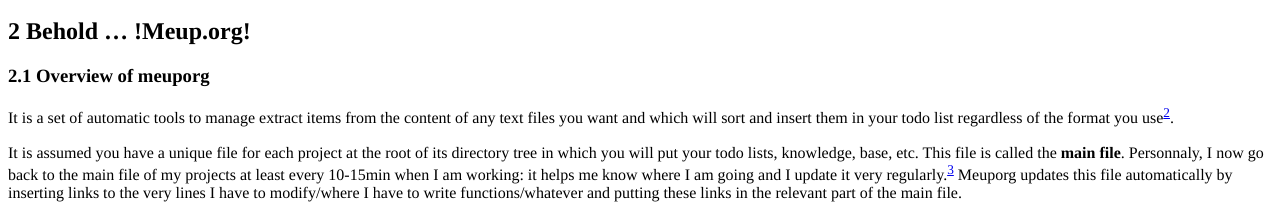
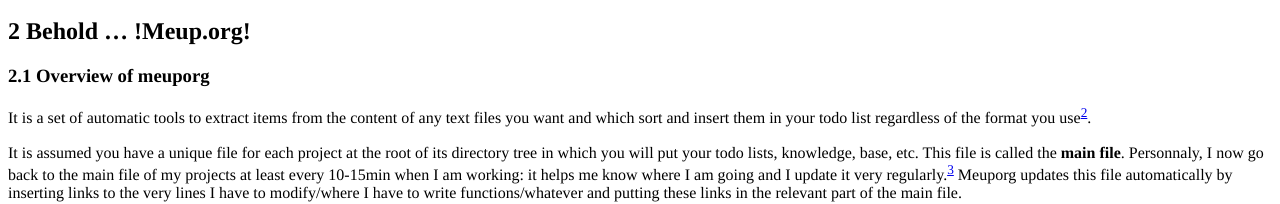
Before and after one commit to picarresursix/meuporg, a plain HTML site: page doc/description.html in a window 1280 px wide. Shown: the part 858-1062 px from the top of the page. Drawn offline with Linux system fonts and the light colour scheme.

Commit message:
Added automatic save before updating main file and some documentation.

```diff
--- a/doc/description.html
+++ b/doc/description.html
@@ -209,9 +209,9 @@
 <h3 id="sec-2-1"><span class="section-number-3">2.1</span> Overview of meuporg</h3>
 <div class="outline-text-3" id="text-2-1">
 
-<p>It is a set of automatic tools to manage extract items
-from the content of any text files you want and which will sort and
-insert them in your todo list regardless of the format you use<sup><a class="footref" name="fnr.2" href="#fn.2">2</a></sup>.
+<p>It is a set of automatic tools to extract items from the content of
+any text files you want and which sort and insert them in your todo
+list regardless of the format you use<sup><a class="footref" name="fnr.2" href="#fn.2">2</a></sup>.
 </p>
 <p>
 It is assumed you have a unique file for each project at the root of
@@ -728,7 +728,6 @@ will be happy to provide a link to it or to integrate it to meup.org.
 </p>
 
 
-
 </div>
 </div>
 </div>
```
Also changed, not shown: 4 other files.
